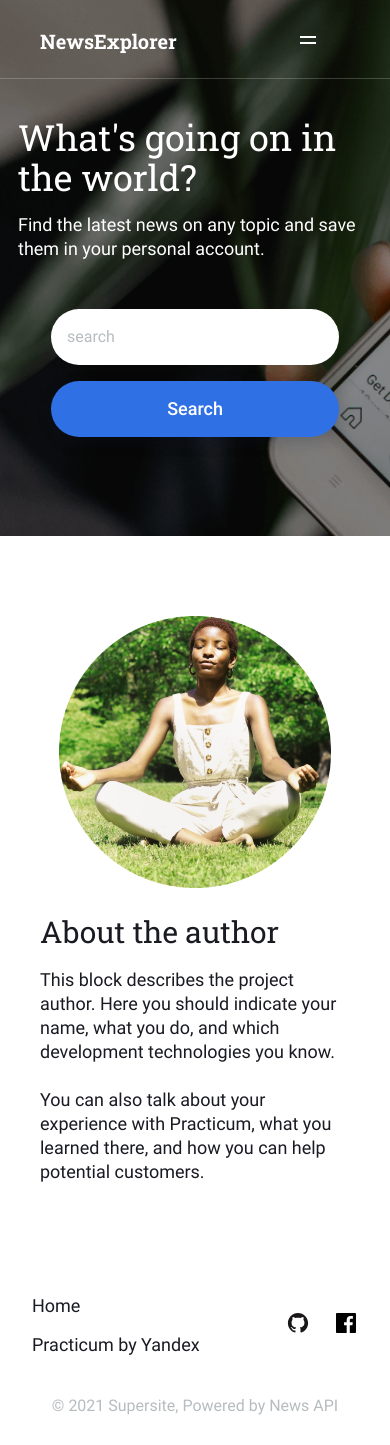
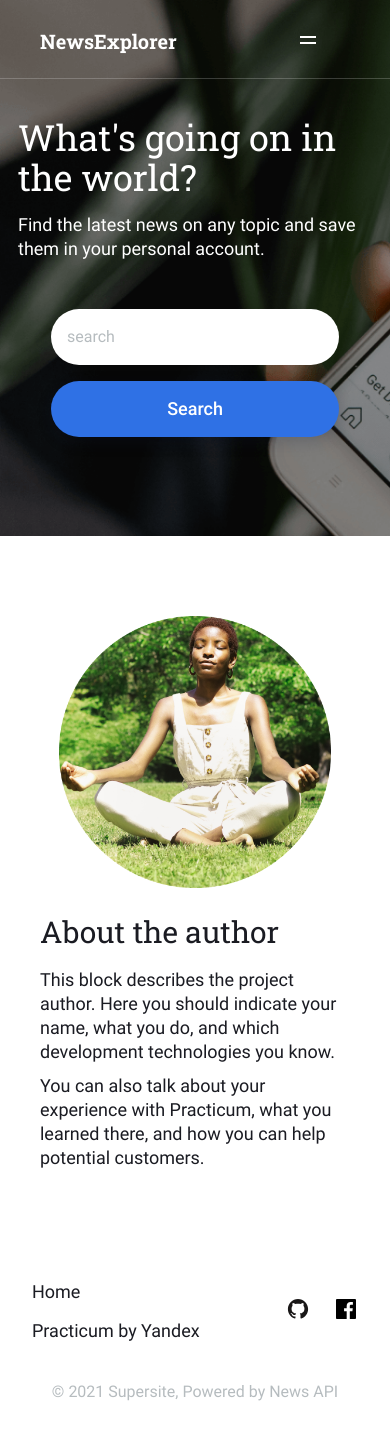
Before and after one commit to AhnafAhamed/news-explorer-frontend, a React (Create React App) app: page / in a window 390 px wide. Built offline with nearby package versions, Linux system fonts and the light colour scheme.

Commit message:
fix: use semantic html

```diff
--- a/src/components/About/About.css
+++ b/src/components/About/About.css
@@ -22,6 +22,11 @@
   line-height: 24px;
   font-family: "roboto";
   font-weight: 400;
+  margin: 0px;
+}
+
+.about__paragraph:not(:last-child) {
+  margin-bottom: 10px;
 }
 @media (min-width: 1600px) {
   .about {
@@ -51,9 +56,6 @@
     margin-top: 24px;
     margin-bottom: 16px;
   }
-  .about__paragraph {
-    margin: 0;
-  }
 }
 
 @media (max-width: 660px) {
--- a/src/components/About/About.js
+++ b/src/components/About/About.js
@@ -7,12 +7,16 @@ function About() {
       <img alt="About" className="about__image" src={heroImage} />
       <div className="about__description">
         <h3 className="about__title">About the author</h3>
-        <p className="about__paragraph">
-          This block describes the project author. Here you should indicate your
-          name, what you do, and which development technologies you know.<br/> <br/>You
-          can also talk about your experience with Practicum, what you learned
-          there, and how you can help potential customers.
-        </p>
+        <div className="about__description-text">
+          <p className="about__paragraph">
+            This block describes the project author. Here you should indicate
+            your name, what you do, and which development technologies you know.
+          </p>
+          <p className="about__paragraph">
+            You can also talk about your experience with Practicum, what you
+            learned there, and how you can help potential customers.
+          </p>
+        </div>
       </div>
     </div>
   );
--- a/src/components/Footer/Footer.js
+++ b/src/components/Footer/Footer.js
@@ -12,7 +12,7 @@ function Footer() {
       <p className="footer__copyrights">
         © 2021 Supersite, Powered by News API
       </p>
-      <div className="footer__navigation">
+      <nav className="footer__navigation">
         <div className="footer__links">
           <NavLink to="/" className="footer__link">
             Home
@@ -44,7 +44,7 @@ function Footer() {
             <img src={fbIcon} alt="facebook" />
           </a>
         </div>
-      </div>
+      </nav>
     </footer>
   );
 }
--- a/src/components/Header/Header.js
+++ b/src/components/Header/Header.js
@@ -13,7 +13,7 @@ function Header({ onSignInClick, isLoggedIn, onSignOutClick }) {
   }
 
   return (
-    <div className="header">
+    <header className="header">
       <p className="header__logo">NewsExplorer</p>
       <Navigation
         onSignOutClick={onSignOutClick}
@@ -22,7 +22,7 @@ function Header({ onSignInClick, isLoggedIn, onSignOutClick }) {
         onCloseClick={handleCloseClick}
         onSignInClick={onSignInClick}
       />
-    </div>
+    </header>
   );
 }
 
--- a/src/components/NewsCard/NewsCard.js
+++ b/src/components/NewsCard/NewsCard.js
@@ -10,7 +10,7 @@ function NewsCard({isLoggedIn, image, source, date, title, description,category
       }
 
     return (
-        <div className="news-card">
+        <li className="news-card">
             <div className="news-card__image-container">
                 <img src={image} alt="" className="news-card__image" />
                 { route.pathname === "/saved-news" ? <p className="news-card__tag">{category}</p> : ""}
@@ -25,7 +25,7 @@ function NewsCard({isLoggedIn, image, source, date, title, description,category
                 </p>
                 <p className="news-card__source">{source}</p>
             </div>
-        </div>
+        </li>
     )
 }
 
--- a/src/components/NewsCardList/NewsCardList.css
+++ b/src/components/NewsCardList/NewsCardList.css
@@ -2,6 +2,8 @@
   display: grid;
   grid-template-columns: 1fr 1fr 1fr;
   column-gap: 8px;
+  list-style: none;
+  padding: 0px;
 }
 
 .news-card-list__button {
--- a/src/components/NewsCardList/NewsCardList.js
+++ b/src/components/NewsCardList/NewsCardList.js
@@ -29,7 +29,7 @@ function NewsCardList({ isLoggedIn, newsCards }) {
 
   return (
     <div>
-      <div className="news-card-list">
+      <ul className="news-card-list">
         {postsToShow.map((newsCard, index) => (
           <NewsCard
             key={index}
@@ -41,7 +41,7 @@ function NewsCardList({ isLoggedIn, newsCards }) {
             isLoggedIn={isLoggedIn}
           />
         ))}
-      </div>
+      </ul>
       {route.pathname === "/" && postsToShow.length !== newsCards.length ? (
         <button onClick={handleShowMorePosts} className="news-card-list__button">
           Show more
```
